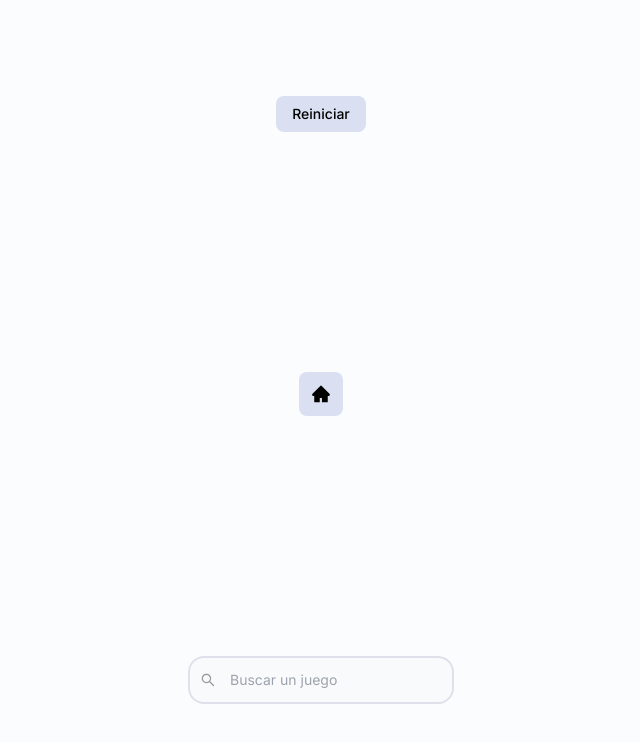
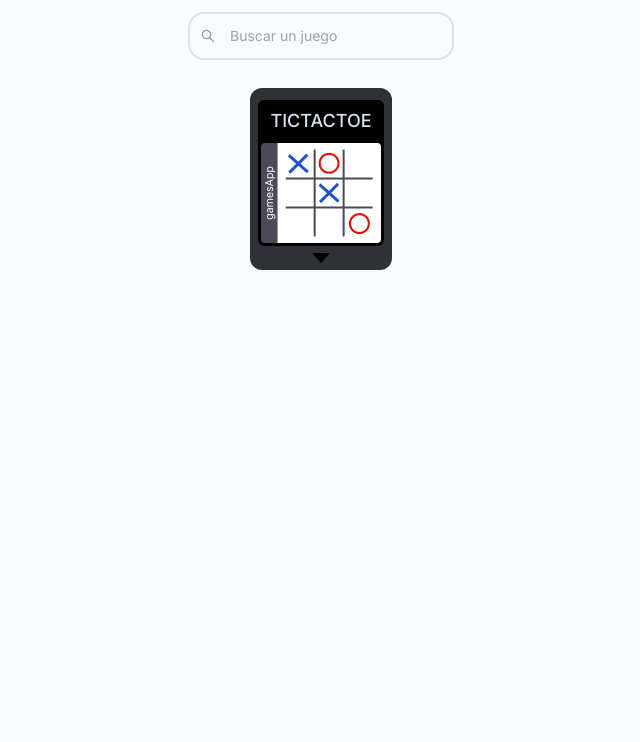
Before and after one commit to StevenLzn/games-app, a Next.js app: page / in a window 1280 px wide. Shown: the top 742 px of the page, without its empty margins (319-959 px from the left). Built offline with nearby package versions, Linux system fonts and the light colour scheme.

Commit message:
home design

```diff
--- a/src/app/components/ui/buttons/button.tsx
+++ b/src/app/components/ui/buttons/button.tsx
@@ -3,7 +3,7 @@ export default function Button({
 }: React.ButtonHTMLAttributes<HTMLButtonElement>) {
   return (
     <button
-      className="rounded-lg px-4 py-2 bg-gray-200 text-sm font-medium hover:bg-gray-100"
+      className="rounded-lg px-4 py-2 bg-gray-100 text-sm font-medium hover:bg-gray-200"
       {...props}
     />
   );
--- a/src/app/components/ui/buttons/icon-button.tsx
+++ b/src/app/components/ui/buttons/icon-button.tsx
@@ -3,7 +3,7 @@ export default function IconButton({
 }: React.ButtonHTMLAttributes<HTMLButtonElement>) {
   return (
     <button
-      className="rounded-lg px-3 py-3 bg-gray-200 text-xl font-medium hover:bg-gray-100"
+      className="rounded-lg px-3 py-3 bg-gray-100 text-xl font-medium hover:bg-gray-200"
       {...props}
     />
   );
--- /dev/null
+++ b/src/app/components/ui/cards/game-card.tsx
@@ -0,0 +1,33 @@
+import Image from "next/image";
+import Link from "next/link";
+import { AiFillCaretDown } from "react-icons/ai";
+
+type GameCardProps = {
+  text: string;
+  src: string;
+  alt: string;
+  href: string;
+};
+
+export default function GameCard({ ...props }: GameCardProps) {
+  return (
+    <div className="px-2 pt-3 m-3 flex flex-col justify-between items-center rounded-xl bg-gray-700 cursor-pointer">
+      <Link href={`/${props.href}`}></Link>
+      <div className="p-[0.2rem] flex flex-col justify-between items-center rounded-md bg-black">
+        <h2 className="mt-1 mb-2 text-gray-100 text-lg font-medium uppercase">
+          {props.text}
+        </h2>
+        <Image
+          className="rounded"
+          src={props.src}
+          alt={props.alt}
+          height={100}
+          width={120}
+        />
+      </div>
+      <div className="">
+        <AiFillCaretDown className="text-2xl" />
+      </div>
+    </div>
+  );
+}
--- a/src/app/page.tsx
+++ b/src/app/page.tsx
@@ -1,17 +1,23 @@
-import Button from "./components/ui/buttons/button";
-import { AiFillHome } from "react-icons/ai";
-import IconButton from "./components/ui/buttons/icon-button";
 import SearchInput from "./components/ui/inputs/search-input";
+import { games } from "../lib/games";
+import GameCard from "./components/ui/cards/game-card";
 
 export default function Home() {
   return (
-    <main className="flex min-h-screen flex-col items-center justify-between p-24">
-      <Button>Reiniciar</Button>
-      <IconButton>
-        <AiFillHome />
-      </IconButton>
-
+    <main className="flex min-h-screen flex-col items-center p-24 py-3">
       <SearchInput placeholder="Buscar un juego" />
+      <div className="my-4 flex flex-row	flex-wrap justify-center">
+        {games.map((game) => {
+          return (
+            <GameCard
+              text={game.title}
+              alt={game.alt}
+              src={game.src}
+              href={game.href}
+            />
+          );
+        })}
+      </div>
     </main>
   );
 }
--- /dev/null
+++ b/src/lib/games.ts
@@ -0,0 +1,17 @@
+export type Game = {
+  active: boolean;
+  alt: string;
+  href: string;
+  src: string;
+  title: string;
+};
+
+export const games: Game[] = [
+  {
+    active: true,
+    alt: "Juego tic tac toe",
+    href: "tictactoe",
+    src: "/images/tictactoe.png",
+    title: "Tictactoe",
+  }
+];
--- a/tailwind.config.js
+++ b/tailwind.config.js
@@ -8,10 +8,11 @@ module.exports = {
   theme: {
     extend: {
       colors: {
-        "gray-100": "#CED7F3AB",
-        "gray-200": "#DAE0F1",
+        "gray-100": "#DAE0F1",
+        "gray-200": "#CED7F3AB",
         "gray-300": "#DEE1E9",
         "gray-500": "#999",
+        "gray-700": "#303037",
       },
     },
   },
```
Also changed, not shown: public/images/tictactoe.png (added).
